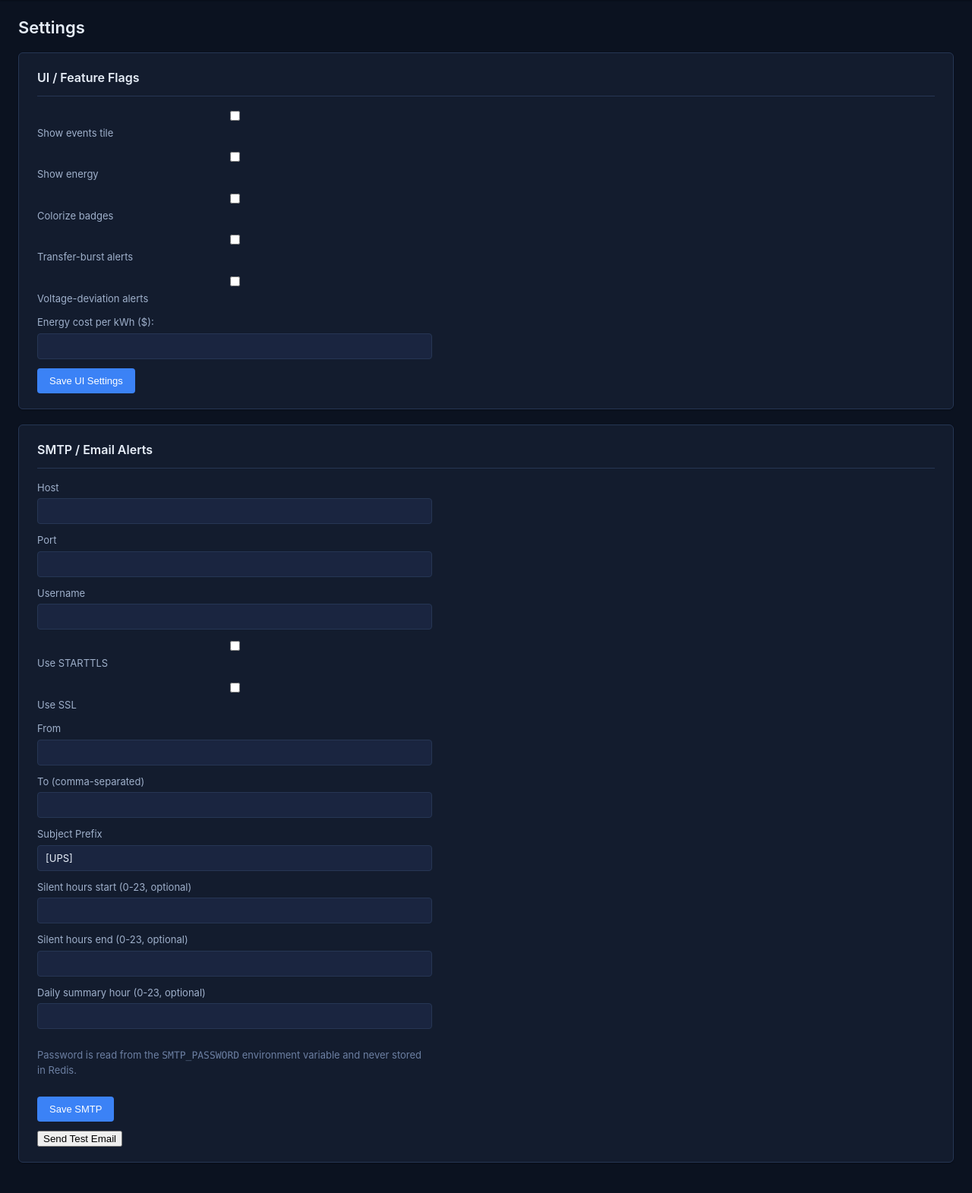
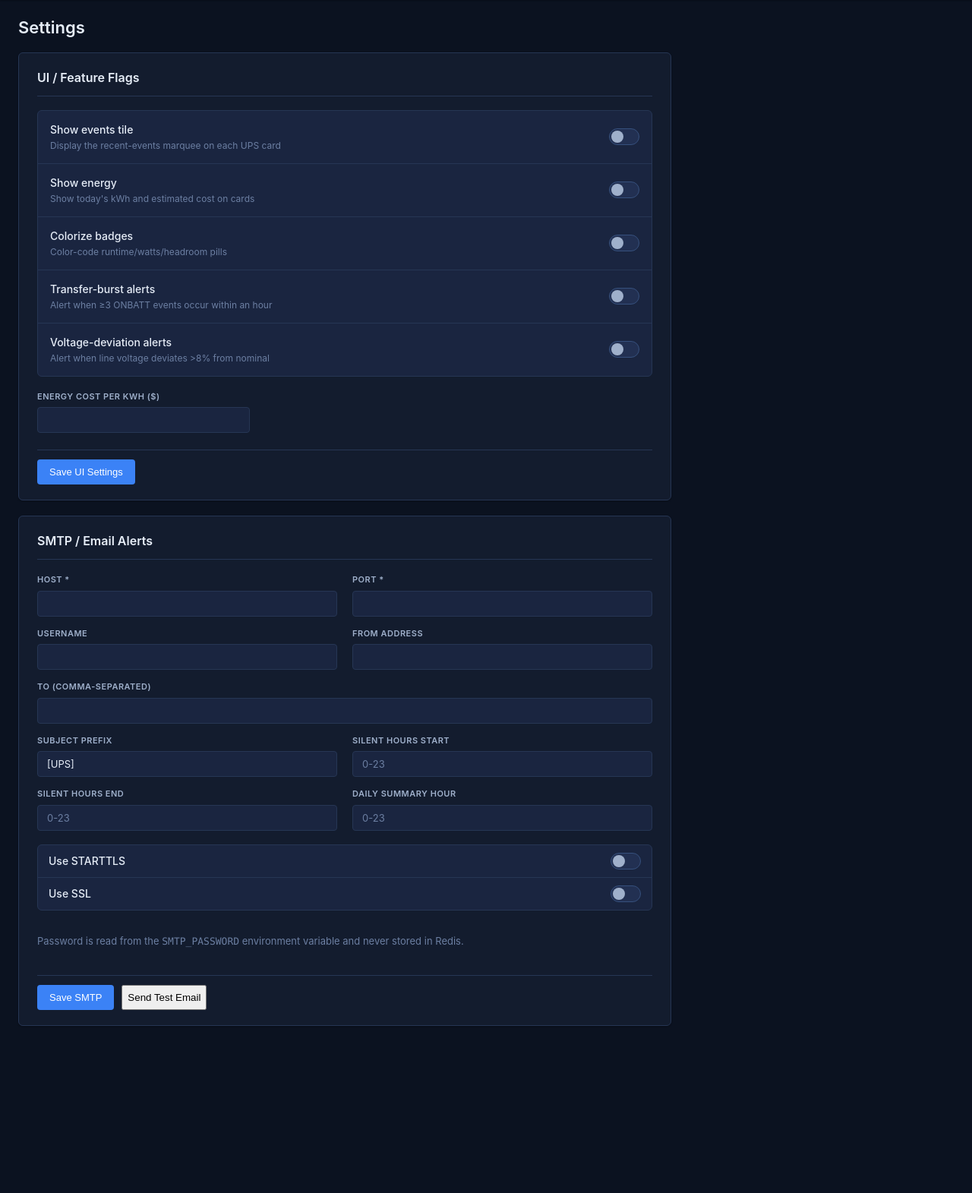
Before and after one commit to k2patel/apcupsd-client, a Python web app: template app/templates/settings.html in a window 1280 px wide. Shown: the part 55-1626 px from the top of the page at 76% size. After the commit the page ends 1406 px from the top, so only its background shows below. Run offline with Jinja, Linux system fonts and the light colour scheme; the template is opened without the code that fills it, so the values that code supplies are empty.

Commit message:
Fixing the caching issue

```diff
--- a/app/static/css/base.css
+++ b/app/static/css/base.css
@@ -228,31 +228,131 @@ code, pre { font-family: var(--font-mono); }
   padding: 20px 24px;
   margin-bottom: 20px;
   box-shadow: var(--shadow-sm);
+  max-width: 860px;
 }
 .settings-section h2 {
   margin-top: 0;
   font-size: 16px;
   padding-bottom: 12px;
   border-bottom: 1px solid var(--border);
-  margin-bottom: 16px;
+  margin-bottom: 18px;
 }
-.settings-section form { display: flex; flex-direction: column; gap: 12px; max-width: 520px; }
-.settings-section label { display: flex; flex-direction: column; gap: 4px; font-size: 13px; color: var(--text-muted); }
-.settings-section input, .settings-section select, .settings-section textarea {
-  padding: 8px 10px;
+
+.settings-form { display: flex; flex-direction: column; gap: 18px; }
+
+/* ---- Toggle grid (tabular on/off switches) ---- */
+.toggle-grid {
+  display: grid;
+  grid-template-columns: 1fr;
+  border: 1px solid var(--border);
+  border-radius: var(--radius-md);
+  overflow: hidden;
+  background: var(--surface-2);
+}
+.toggle-grid.compact .toggle-row { padding: 10px 14px; }
+.toggle-row {
+  display: flex;
+  align-items: center;
+  justify-content: space-between;
+  gap: 16px;
+  padding: 14px 16px;
+  border-bottom: 1px solid var(--border);
+  transition: background .15s;
+}
+.toggle-row:last-child { border-bottom: none; }
+.toggle-row:hover { background: var(--surface-3); }
+.toggle-label { display: flex; flex-direction: column; gap: 2px; min-width: 0; }
+.toggle-title { font-size: 14px; color: var(--text); font-weight: 500; }
+.toggle-help  { font-size: 12px; color: var(--text-dim); }
+
+/* iOS-style switch */
+.switch {
+  position: relative;
+  display: inline-block;
+  width: 40px;
+  height: 22px;
+  flex-shrink: 0;
+}
+.switch input { opacity: 0; width: 0; height: 0; }
+.switch .slider {
+  position: absolute;
+  cursor: pointer;
+  inset: 0;
+  background: var(--surface-3);
+  border: 1px solid var(--border-hi);
+  border-radius: 22px;
+  transition: background .2s, border-color .2s;
+}
+.switch .slider::before {
+  position: absolute;
+  content: "";
+  height: 16px;
+  width: 16px;
+  left: 2px;
+  top: 2px;
+  background: var(--text-muted);
+  border-radius: 50%;
+  transition: transform .2s, background .2s;
+}
+.switch input:checked + .slider {
+  background: var(--accent-hover);
+  border-color: var(--accent-hover);
+}
+.switch input:checked + .slider::before {
+  transform: translateX(18px);
+  background: #fff;
+}
+.switch input:focus-visible + .slider {
+  box-shadow: 0 0 0 3px rgba(96, 165, 250, 0.25);
+}
+
+/* ---- Labeled input rows ---- */
+.field-grid {
+  display: grid;
+  grid-template-columns: repeat(2, minmax(0, 1fr));
+  gap: 14px 20px;
+}
+.field-row { display: flex; flex-direction: column; gap: 6px; min-width: 0; }
+.field-row.wide { grid-column: 1 / -1; }
+.field-label {
+  font-size: 11px;
+  color: var(--text-muted);
+  text-transform: uppercase;
+  letter-spacing: .5px;
+  font-weight: 600;
+}
+.field-input {
+  padding: 8px 12px;
   border: 1px solid var(--border);
   background: var(--surface-2);
   color: var(--text);
   border-radius: var(--radius-sm);
   font-size: 13px;
   font-family: inherit;
+  transition: border-color .15s, box-shadow .15s;
 }
-.settings-section input:focus, .settings-section select:focus, .settings-section textarea:focus {
+.field-input:focus {
   outline: none;
   border-color: var(--accent);
   box-shadow: 0 0 0 2px rgba(96, 165, 250, 0.15);
 }
-.settings-section button { align-self: flex-start; }
+.field-input::placeholder { color: var(--text-dim); }
+
+/* Inline (non-grid) single field row */
+.settings-form > .field-row { max-width: 280px; }
+
+.form-bar {
+  display: flex;
+  gap: 10px;
+  padding-top: 12px;
+  border-top: 1px solid var(--border);
+  margin-top: 4px;
+}
+
+@media (max-width: 640px) {
+  .field-grid { grid-template-columns: 1fr; }
+  .toggle-row { padding: 12px 14px; }
+}
 
 /* ========================================================================
    Buttons (global)
--- a/app/templates/base.html
+++ b/app/templates/base.html
@@ -5,8 +5,8 @@
   <meta name="viewport" content="width=device-width, initial-scale=1" />
   <title>{% block title %}UPS Dashboard{% endblock %}</title>
   <meta name="csrf-token" content="{{ request.cookies.get('csrf_token', '') }}" />
-  <link rel="stylesheet" href="/static/css/base.css?v=3" />
-  <link rel="stylesheet" href="/static/css/style.css?v=3" />
+  <link rel="stylesheet" href="/static/css/base.css?v=4" />
+  <link rel="stylesheet" href="/static/css/style.css?v=4" />
   {% block head_extra %}{% endblock %}
 </head>
 <body>
@@ -29,7 +29,7 @@
   <main class="site-main">
     {% block content %}{% endblock %}
   </main>
-  <script src="/static/js/app.js?v=3"></script>
+  <script src="/static/js/app.js?v=4"></script>
   {% block scripts %}{% endblock %}
 </body>
 </html>
--- a/app/templates/settings.html
+++ b/app/templates/settings.html
@@ -7,38 +7,114 @@
 <div class="main-content">
   <section class="settings-section">
     <h2>UI / Feature Flags</h2>
-    <form id="ui-form">
-      <label><input type="checkbox" name="show_events"> Show events tile</label>
-      <label><input type="checkbox" name="show_energy"> Show energy</label>
-      <label><input type="checkbox" name="color_badges"> Colorize badges</label>
-      <label><input type="checkbox" name="enable_transfer_burst_alert"> Transfer-burst alerts</label>
-      <label><input type="checkbox" name="enable_voltage_deviation_alert"> Voltage-deviation alerts</label>
-      <label>Energy cost per kWh ($): <input type="number" step="0.001" min="0" name="energy_cost_per_kwh"></label>
-      <button type="submit" class="btn btn-primary">Save UI Settings</button>
+    <form id="ui-form" class="settings-form">
+      <div class="toggle-grid">
+        <div class="toggle-row">
+          <div class="toggle-label">
+            <span class="toggle-title">Show events tile</span>
+            <span class="toggle-help">Display the recent-events marquee on each UPS card</span>
+          </div>
+          <label class="switch"><input type="checkbox" name="show_events"><span class="slider"></span></label>
+        </div>
+        <div class="toggle-row">
+          <div class="toggle-label">
+            <span class="toggle-title">Show energy</span>
+            <span class="toggle-help">Show today's kWh and estimated cost on cards</span>
+          </div>
+          <label class="switch"><input type="checkbox" name="show_energy"><span class="slider"></span></label>
+        </div>
+        <div class="toggle-row">
+          <div class="toggle-label">
+            <span class="toggle-title">Colorize badges</span>
+            <span class="toggle-help">Color-code runtime/watts/headroom pills</span>
+          </div>
+          <label class="switch"><input type="checkbox" name="color_badges"><span class="slider"></span></label>
+        </div>
+        <div class="toggle-row">
+          <div class="toggle-label">
+            <span class="toggle-title">Transfer-burst alerts</span>
+            <span class="toggle-help">Alert when ≥3 ONBATT events occur within an hour</span>
+          </div>
+          <label class="switch"><input type="checkbox" name="enable_transfer_burst_alert"><span class="slider"></span></label>
+        </div>
+        <div class="toggle-row">
+          <div class="toggle-label">
+            <span class="toggle-title">Voltage-deviation alerts</span>
+            <span class="toggle-help">Alert when line voltage deviates &gt;8% from nominal</span>
+          </div>
+          <label class="switch"><input type="checkbox" name="enable_voltage_deviation_alert"><span class="slider"></span></label>
+        </div>
+      </div>
+      <div class="field-row">
+        <label class="field-label" for="energy-cost">Energy cost per kWh ($)</label>
+        <input class="field-input" id="energy-cost" type="number" step="0.001" min="0" name="energy_cost_per_kwh">
+      </div>
+      <div class="form-bar">
+        <button type="submit" class="btn btn-primary">Save UI Settings</button>
+      </div>
     </form>
   </section>
 
   <section class="settings-section">
     <h2>SMTP / Email Alerts</h2>
-    <form id="smtp-form">
-      <label>Host <input type="text" name="host" required></label>
-      <label>Port <input type="number" name="port" min="1" max="65535" required></label>
-      <label>Username <input type="text" name="username"></label>
-      <label><input type="checkbox" name="use_tls"> Use STARTTLS</label>
-      <label><input type="checkbox" name="use_ssl"> Use SSL</label>
-      <label>From <input type="email" name="from_addr"></label>
-      <label>To (comma-separated) <input type="text" name="to_addrs"></label>
-      <label>Subject Prefix <input type="text" name="subject_prefix" value="[UPS]"></label>
-      <label>Silent hours start (0-23, optional) <input type="number" name="silent_hours_start" min="0" max="23"></label>
-      <label>Silent hours end (0-23, optional) <input type="number" name="silent_hours_end" min="0" max="23"></label>
-      <label>Daily summary hour (0-23, optional) <input type="number" name="daily_summary_hour" min="0" max="23"></label>
+    <form id="smtp-form" class="settings-form">
+      <div class="field-grid">
+        <div class="field-row">
+          <label class="field-label" for="smtp-host">Host *</label>
+          <input class="field-input" id="smtp-host" type="text" name="host" required>
+        </div>
+        <div class="field-row">
+          <label class="field-label" for="smtp-port">Port *</label>
+          <input class="field-input" id="smtp-port" type="number" name="port" min="1" max="65535" required>
+        </div>
+        <div class="field-row">
+          <label class="field-label" for="smtp-user">Username</label>
+          <input class="field-input" id="smtp-user" type="text" name="username">
+        </div>
+        <div class="field-row">
+          <label class="field-label" for="smtp-from">From address</label>
+          <input class="field-input" id="smtp-from" type="email" name="from_addr">
+        </div>
+        <div class="field-row wide">
+          <label class="field-label" for="smtp-to">To (comma-separated)</label>
+          <input class="field-input" id="smtp-to" type="text" name="to_addrs">
+        </div>
+        <div class="field-row">
+          <label class="field-label" for="smtp-subj">Subject prefix</label>
+          <input class="field-input" id="smtp-subj" type="text" name="subject_prefix" value="[UPS]">
+        </div>
+        <div class="field-row">
+          <label class="field-label" for="smtp-sh-start">Silent hours start</label>
+          <input class="field-input" id="smtp-sh-start" type="number" name="silent_hours_start" min="0" max="23" placeholder="0-23">
+        </div>
+        <div class="field-row">
+          <label class="field-label" for="smtp-sh-end">Silent hours end</label>
+          <input class="field-input" id="smtp-sh-end" type="number" name="silent_hours_end" min="0" max="23" placeholder="0-23">
+        </div>
+        <div class="field-row">
+          <label class="field-label" for="smtp-daily">Daily summary hour</label>
+          <input class="field-input" id="smtp-daily" type="number" name="daily_summary_hour" min="0" max="23" placeholder="0-23">
+        </div>
+      </div>
+      <div class="toggle-grid compact">
+        <div class="toggle-row">
+          <div class="toggle-label"><span class="toggle-title">Use STARTTLS</span></div>
+          <label class="switch"><input type="checkbox" name="use_tls"><span class="slider"></span></label>
+        </div>
+        <div class="toggle-row">
+          <div class="toggle-label"><span class="toggle-title">Use SSL</span></div>
+          <label class="switch"><input type="checkbox" name="use_ssl"><span class="slider"></span></label>
+        </div>
+      </div>
       <p class="muted">Password is read from the <code>SMTP_PASSWORD</code> environment variable and never stored in Redis.</p>
-      <button type="submit" class="btn btn-primary">Save SMTP</button>
-      <button type="button" id="test-smtp-btn" class="btn btn-secondary">Send Test Email</button>
+      <div class="form-bar">
+        <button type="submit" class="btn btn-primary">Save SMTP</button>
+        <button type="button" id="test-smtp-btn" class="btn btn-secondary">Send Test Email</button>
+      </div>
     </form>
   </section>
 </div>
 {% endblock %}
 {% block scripts %}
-<script src="/static/js/settings.js?v=3"></script>
+<script src="/static/js/settings.js?v=4"></script>
 {% endblock %}
```
